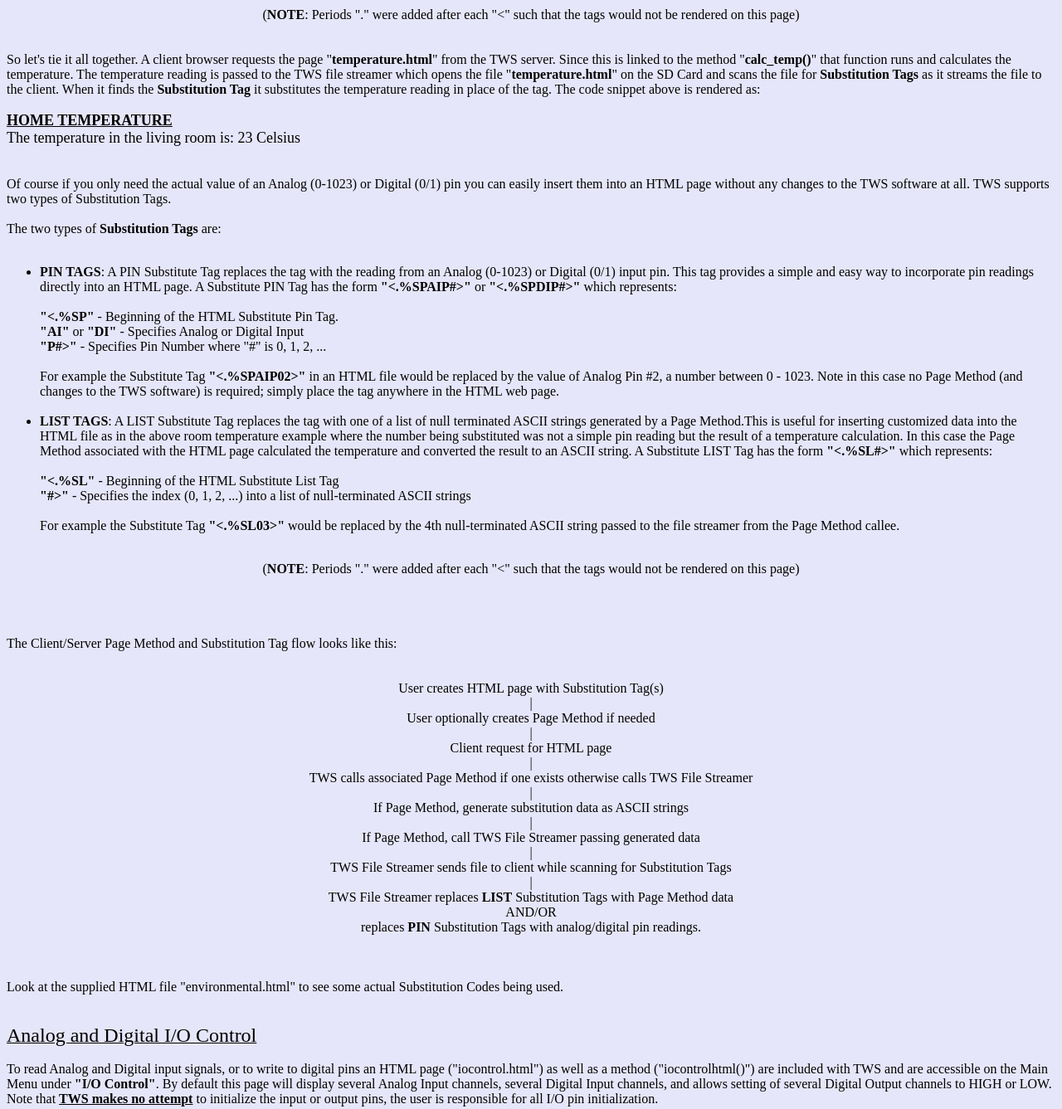
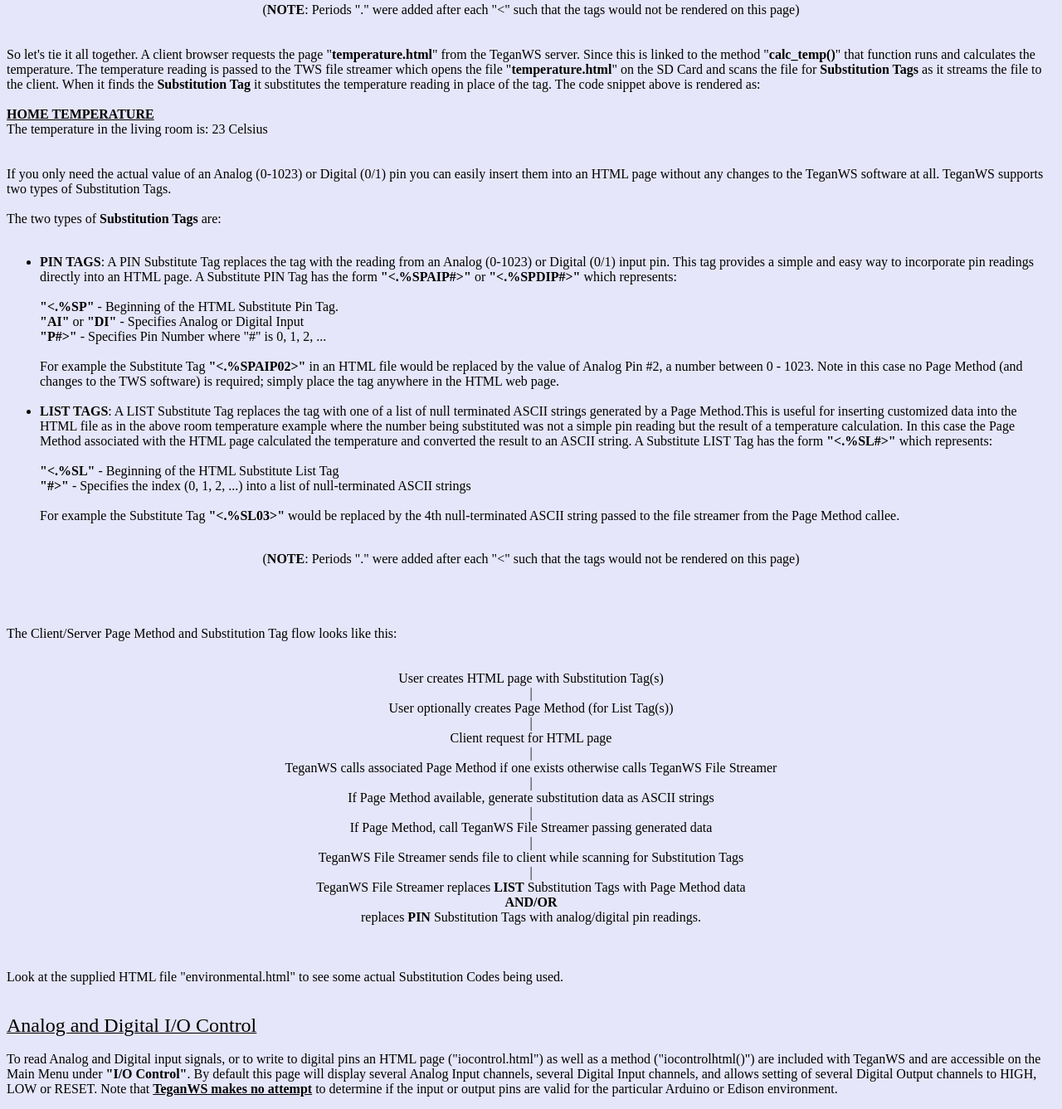
Before and after one commit to ybl84f1/TeganWebServer, a plain HTML site: page aboutfeatures.html in a window 1280 px wide. Shown: the part 551-1888 px from the top of the page at 83% size. Drawn offline with Linux system fonts and the light colour scheme.

Commit message:
Changes to html files

```diff
--- a/aboutfeatures.html
+++ b/aboutfeatures.html
@@ -13,7 +13,7 @@ back dynamic data such as the reading of an A/D pin. Even if the A/D reading cou
 often useless since most of the time it's an input to a computation, such as calculating the temperature
 from a thermistor reading.
 <br><br>
-TWS has two features that enable server-generated data to be displayed as part of an HTML
+TeganWS has two features that enable server-generated data to be displayed as part of an HTML
 page: <b>Page Methods</b> and<b> Substitution Tags</b>. Page Methods allow the linking of a method (aka
 procedure/function) to a specific HTML page so that whenever the HTML page is requested by a client the
 specific code on the Edison is executed. So for example, a web page that presents the temperature might
@@ -23,7 +23,7 @@ us to <b>Substitution Tags</b>.
 <br>
 <br>
 <b>Substitution Tags</b> are a special type of HTML tag that are used in the HTML file to insert dynamic
-data into a static web page. This works because the TWS file streamer scans the web page for these Tags as it's
+data into a static web page. This works because the TeganWS file streamer scans the web page for these Tags as it's
 streaming the web page back to the client. When it finds one it substitutes the supplied data in place of the tag.
 <br>
 <br>
@@ -32,7 +32,7 @@ a method called "<b>calc_temp()</b>" which reads a thermistor attached to an ana
 temperature.
 <br>
 <br>
-Next, by adding a table entry and a small amount of code to the TWS software we link the name of the HTML
+Next, by adding a table entry and a small amount of code to the TeganWS software we link the name of the HTML
 web page (<b>"temperature.html"</b>) to the function "<b>calc_temp()</b>" so that whenever the page is
 requested the function is automatically run.
 <br>
@@ -40,26 +40,26 @@ requested the function is automatically run.
 Next we create "<b>temperature.html</b>" that includes a Substitution Tag. A snippet of the page's HTML might
 look like this:
 <br>
-<br><font size=4><.b><.u>HOME TEMPERATURE<./u><./b>
+<br><font size=3><.b><.u>HOME TEMPERATURE<./u><./b>
 <br><.br>The temperature in the living room is: <.%SL0> Celsius<.br></font>
 <br>
 <br>
 <center>(<b>NOTE</b>: Periods "." were added after each "<" such that the tags would
 not be rendered on this page)</center>
 <br><br>
-So let's tie it all together. A client browser requests the page "<b>temperature.html</b>" from the TWS
+So let's tie it all together. A client browser requests the page "<b>temperature.html</b>" from the TeganWS
 server. Since this is linked to the method "<b>calc_temp()</b>" that function runs and calculates the
 temperature. The temperature reading is passed to the TWS file streamer which opens the file
 "<b>temperature.html</b>" on the SD Card and scans the file for <b>Substitution Tags</b> as it streams
 the file to the client. When it finds the <b>Substitution Tag</b> it substitutes the temperature reading
 in place of the tag. The code snippet above is rendered as:
 <br><br>
-<font size=4><b><u>HOME TEMPERATURE</u></b>
+<font size=3><b><u>HOME TEMPERATURE</u></b>
 <br>The temperature in the living room is: 23 Celsius</font>
 <br><br><br>
-Of course if you only need the actual value of an Analog (0-1023) or Digital (0/1) pin you can easily insert
-them into an HTML page without any changes to the TWS software at all. TWS supports two types of Substitution
-Tags.
+If you only need the actual value of an Analog (0-1023) or Digital (0/1) pin you can easily insert
+them into an HTML page without any changes to the TeganWS software at all. TeganWS supports two
+types of Substitution Tags.
 <br><br>
 The two types of <b>Substitution Tags</b> are:
 <br><br>
@@ -67,7 +67,8 @@ The two types of <b>Substitution Tags</b> are:
 <li><b>PIN TAGS</b>: A PIN Substitute Tag replaces the tag with the reading from an Analog (0-1023) or Digital (0/1)
 input pin. This tag provides a simple and easy way to incorporate pin readings directly into an HTML page. A
 Substitute PIN Tag has the form <b>"<.%SPAIP#>"</b> or <b>"<.%SPDIP#>"</b> which represents:
-<br><br><b>"<.%SP"</b> - Beginning of the HTML Substitute Pin Tag.
+</li>
+<br><b>"<.%SP"</b> - Beginning of the HTML Substitute Pin Tag.
 <br><b>"AI"</b> or <b>"DI"</b> - Specifies Analog or Digital Input
 <br><b>"P#>"</b> - Specifies Pin Number where "#" is 0, 1, 2, ...
 <br><br> For example the Substitute Tag <b>"<.%SPAIP02>"</b> in an HTML file would be replaced by the value of
@@ -79,7 +80,8 @@ generated by a Page Method.This is useful for inserting customized data into the
 temperature example where the number being substituted was not a simple pin reading but the result of a temperature
 calculation. In this case the Page Method associated with the HTML page calculated the temperature and converted
 the result to an ASCII string. A Substitute LIST Tag has the form <b>"<.%SL#>"</b> which represents:
-<br><br><b>"<.%SL"</b> - Beginning of the HTML Substitute List Tag
+</li>
+<br><b>"<.%SL"</b> - Beginning of the HTML Substitute List Tag
 <br><b>"#>"</b> - Specifies the index (0, 1, 2, ...) into a list of null-terminated ASCII strings
 <br><br>
 For example the Substitute Tag <b>"<.%SL03>"</b> would be replaced by the 4th null-terminated ASCII string passed
@@ -94,20 +96,20 @@ The Client/Server Page Method and Substitution Tag flow looks like this:<br>
 <br><br>
 <center>User creates HTML page with Substitution Tag(s)</center>
 <center>|</center>
-<center>User optionally creates Page Method if needed</center>
+<center>User optionally creates Page Method (for List Tag(s))</center>
 <center>|</center>
 <center>Client request for HTML page</center>
 <center>|</center>
-<center>TWS calls associated Page Method if one exists otherwise calls TWS File Streamer</center>
+<center>TeganWS calls associated Page Method if one exists otherwise calls TeganWS File Streamer</center>
 <center>|</center>
-<center>If Page Method, generate substitution data as ASCII strings</center>
+<center>If Page Method available, generate substitution data as ASCII strings</center>
 <center>|</center>
-<center>If Page Method, call TWS File Streamer passing generated data</center>
+<center>If Page Method, call TeganWS File Streamer passing generated data</center>
 <center>|</center>
-<center>TWS File Streamer sends file to client while scanning for Substitution Tags</center>
+<center>TeganWS File Streamer sends file to client while scanning for Substitution Tags</center>
 <center>|</center>
-<center>TWS File Streamer replaces <b>LIST</b> Substitution Tags with Page Method data</center>
-<center>AND/OR</center>
+<center>TeganWS File Streamer replaces <b>LIST</b> Substitution Tags with Page Method data</center>
+<center><b>AND/OR</b></center>
 <center>replaces <b>PIN</b> Substitution Tags with analog/digital pin readings.</center>
 <center></center>
 <br><br><br>
@@ -116,17 +118,17 @@ Look at the supplied HTML file "environmental.html" to see some actual Substitut
 
 <u><font size=5>Analog and Digital I/O Control</font></u><br><br>
 To read Analog and Digital input signals, or to write to digital pins an HTML page ("iocontrol.html")
-as well as a method ("iocontrolhtml()") are included with TWS and are accessible on the Main Menu
+as well as a method ("iocontrolhtml()") are included with TeganWS and are accessible on the Main Menu
 under <b>"I/O Control"</b>. By default this page will display several Analog Input channels, several
-Digital Input channels, and allows setting of several Digital Output channels to HIGH or LOW. Note
-that <u><b>TWS makes no attempt</b></u> to initialize the input or output pins, the user is responsible
-for all I/O pin initialization.
+Digital Input channels, and allows setting of several Digital Output channels to HIGH, LOW or RESET. Note
+that <u><b>TeganWS makes no attempt</b></u> to determine if the input or output pins are valid for the
+particular Arduino or Edison environment.
 <br><br><br>
 <u><font size=5>Log Files</font></u><br><br>
 Two log files - "httplog.txt" and "httperror.txt" are kept automatically on the SD card file system. These
 are single line entries that are time-stamped so the operator can corrolate any errors with HTTP
 requests. The <b>"syslogfile.html"</b> HTML web page is not a file on the SD Card but rather is generated
-in the TWS code and displays the tail of each log file. Both files are limited to a size of 2 MB each
+in the TeganWS code and displays the tail of each log file. Both files are limited to a size of 2 MB each
 before they are deleted and started again. An example of the "httplog.txt" would be:
 <br>
 <br><b>
@@ -139,7 +141,7 @@ before they are deleted and started again. An example of the "httplog.txt" would
 HTML files can be uploaded from a client to the Edison computer which are then stored on the SD Card storage
 device. These files must have a ".html" extension. The web page "fileupload.html" uses a "POST" HTTP
 command which safely uploads the file with the same name as the source file. This allows the user to create
-and edit HTML files on their client and transfer them to the TWS server without a utility such as SSH.
+and edit HTML files on their client and transfer them to the TeganWS server without a utility such as SSH.
 <br><br><br><br>
 <table border="1" style="width:100%">
 <tr>
```
Also changed, not shown: environmental.html (+1 -1 lines).
